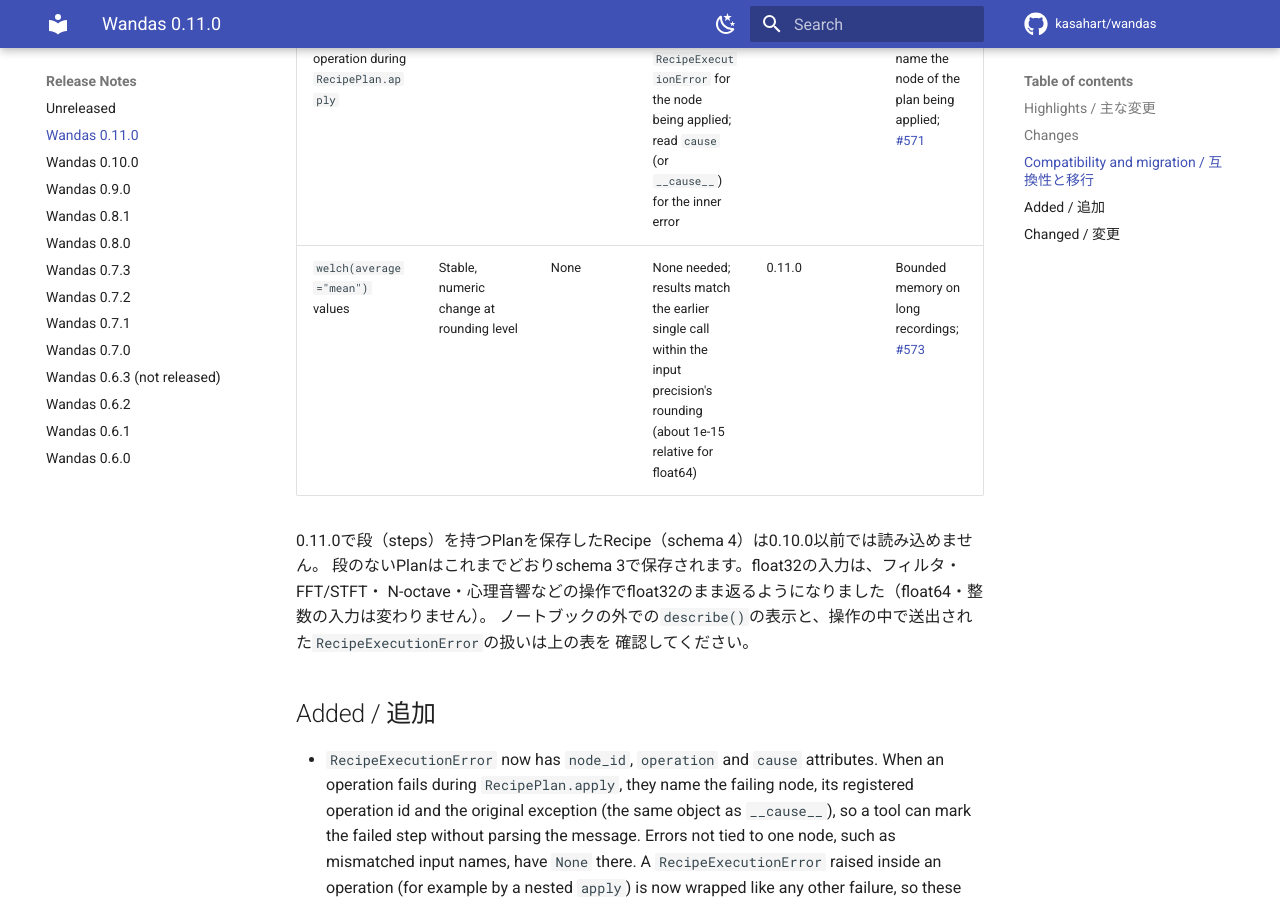
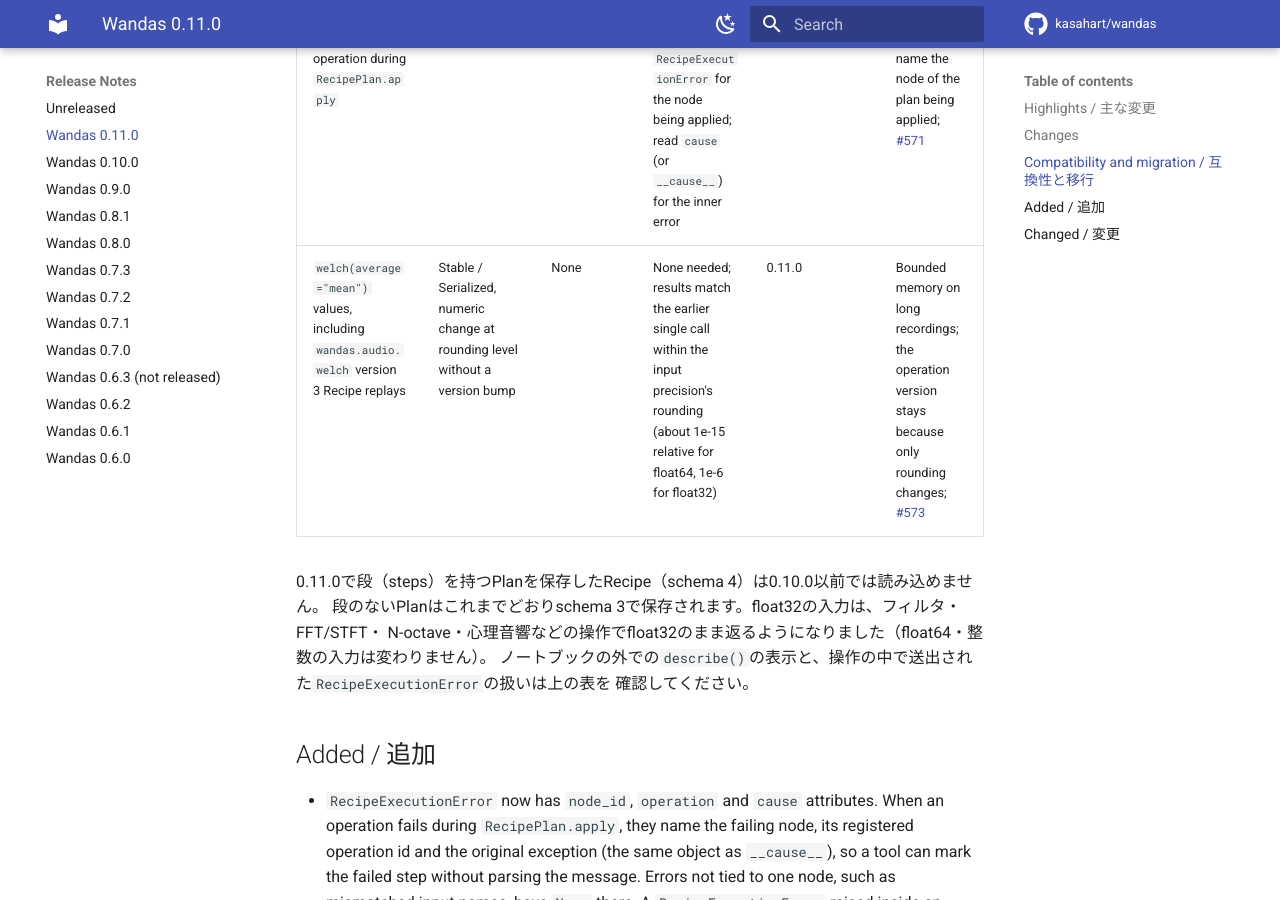
Before and after one commit to kasahart/wandas, an MkDocs documentation site: the page built from docs/src/release-notes/v0.11.0.md, in a window 1280 px wide and 900 px high, scrolled down 2403 px. Built offline with MkDocs 1.6.1 and Material for MkDocs 9.7.7, drawn with Linux system fonts in a browser that asks for light colours; comment, search, counter and statistics services are not loaded.

Commit message:
docs: classify the welch mean change as a Recipe replay change too
Co-Authored-By: Claude Opus 5.5 <noreply@anthropic.com>
Claude-Session: https://claude.ai/code/session_01VjJX8VRhVHjGjVe9LXrPwo

```diff
--- a/docs/src/release-notes/v0.11.0.md
+++ b/docs/src/release-notes/v0.11.0.md
@@ -51,7 +51,7 @@ and the logo removal ([#561](https://github.com/kasahart/wandas/pull/561)).
 | Filter, `a_weighting`, `rms_trend`, `fade`, FFT/STFT and inverse, N-octave, cepstral and psychoacoustic Recipe nodes on float32 input | Serialized, semantic change without a version bump | None | Replays on float32 input return float32 (complex64), differing from earlier float64 results at single-precision rounding; cast the input with `astype("float64")` to get the earlier values | 0.11.0 | float64 and integer input are unchanged; maintainer decision that operations follow the input dtype; [#563](https://github.com/kasahart/wandas/issues/563#issuecomment-6433642306) |
 | `ChannelFrame.describe()` with default arguments outside a notebook | Stable, semantic change | None | Figures are shown with one `matplotlib.pyplot.show()` and closed; pass `is_close=False` to get the figures without showing them | 0.11.0 | It previously raised `ImportError` without IPython or printed object text; [#551](https://github.com/kasahart/wandas/pull/551) |
 | `RecipeExecutionError` raised inside an operation during `RecipePlan.apply` | Stable, semantic change | None | It is now wrapped in a new `RecipeExecutionError` for the node being applied; read `cause` (or `__cause__`) for the inner error | 0.11.0 | So `node_id` and `operation` name the node of the plan being applied; [#571](https://github.com/kasahart/wandas/pull/571) |
-| `welch(average="mean")` values | Stable, numeric change at rounding level | None | None needed; results match the earlier single call within the input precision's rounding (about 1e-15 relative for float64) | 0.11.0 | Bounded memory on long recordings; [#573](https://github.com/kasahart/wandas/pull/573) |
+| `welch(average="mean")` values, including `wandas.audio.welch` version 3 Recipe replays | Stable / Serialized, numeric change at rounding level without a version bump | None | None needed; results match the earlier single call within the input precision's rounding (about 1e-15 relative for float64, 1e-6 for float32) | 0.11.0 | Bounded memory on long recordings; the operation version stays because only rounding changes; [#573](https://github.com/kasahart/wandas/pull/573) |
 
 0.11.0で段（steps）を持つPlanを保存したRecipe（schema 4）は0.10.0以前では読み込めません。
 段のないPlanはこれまでどおりschema 3で保存されます。float32の入力は、フィルタ・FFT/STFT・
```
